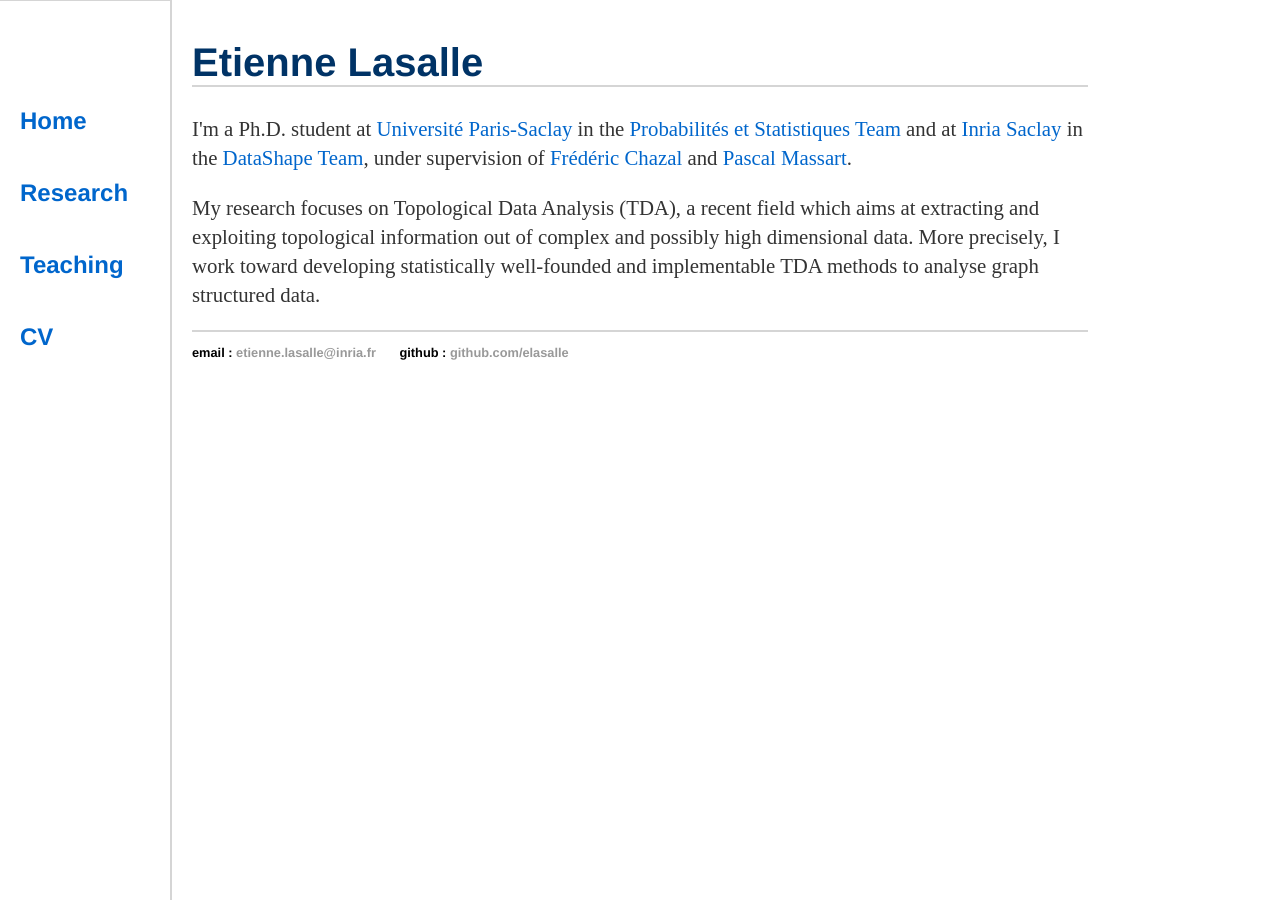
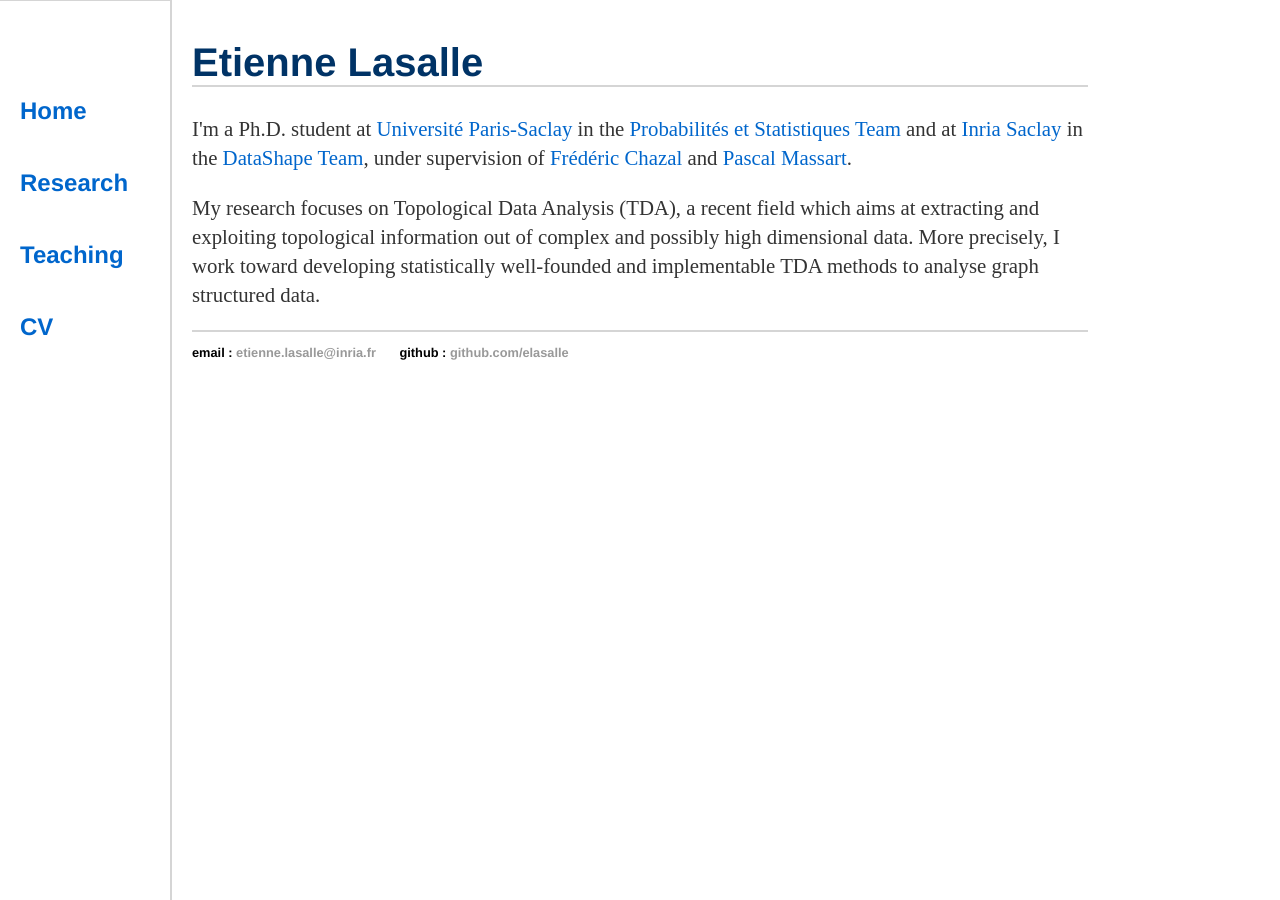
Before and after one commit to elasalle/elasalle.github.io, a Jekyll site: the page built from index.html, in a window 1280 px wide. Built offline with Jekyll 4.4.1, drawn with Linux system fonts in a browser that asks for light colours.

Commit message:
Update main.css
reducing padding top

```diff
--- a/css/main.css
+++ b/css/main.css
@@ -14,7 +14,7 @@ nav {
   top: 0; /* Stay at the top */
   left: 0;
   overflow-x: hidden; /* Disable horizontal scroll */
-  padding-top: 60px;
+  padding-top: 50px;
   padding-left: 20px;
   border-right: 2px solid #d5d5d5;
   font-size: 1.5em;
```
